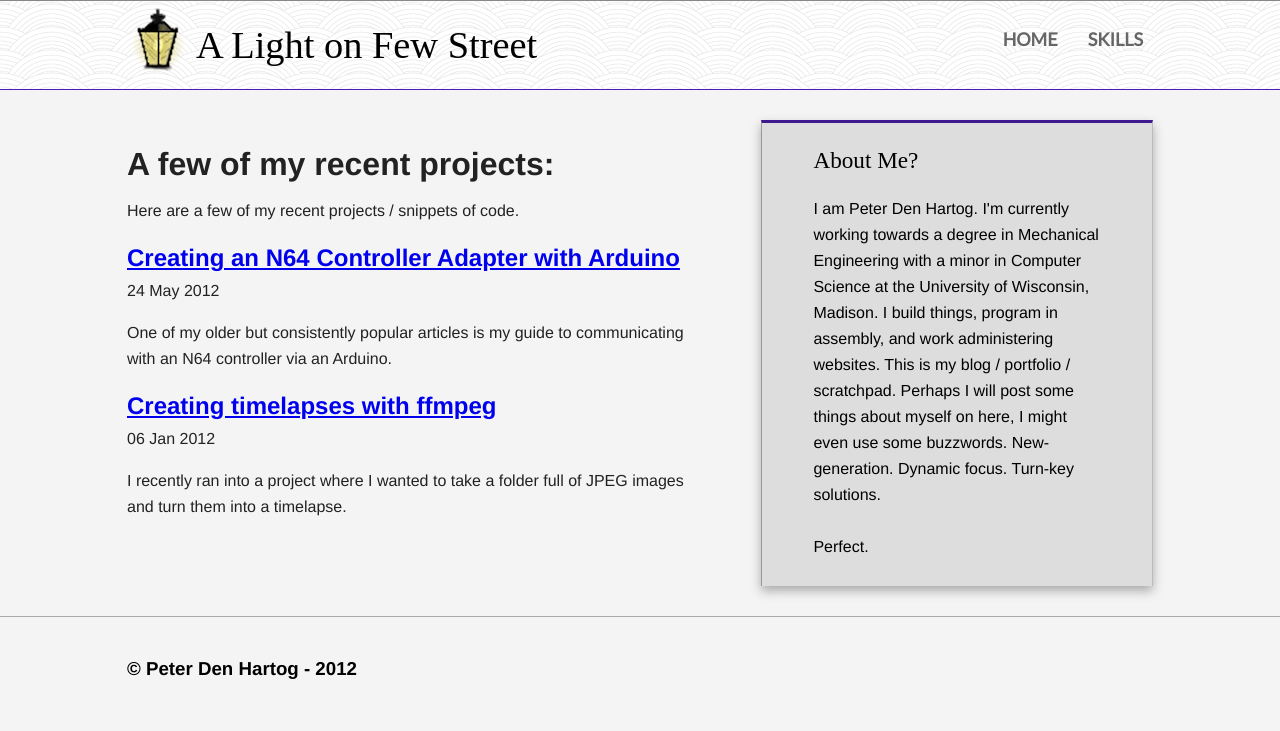
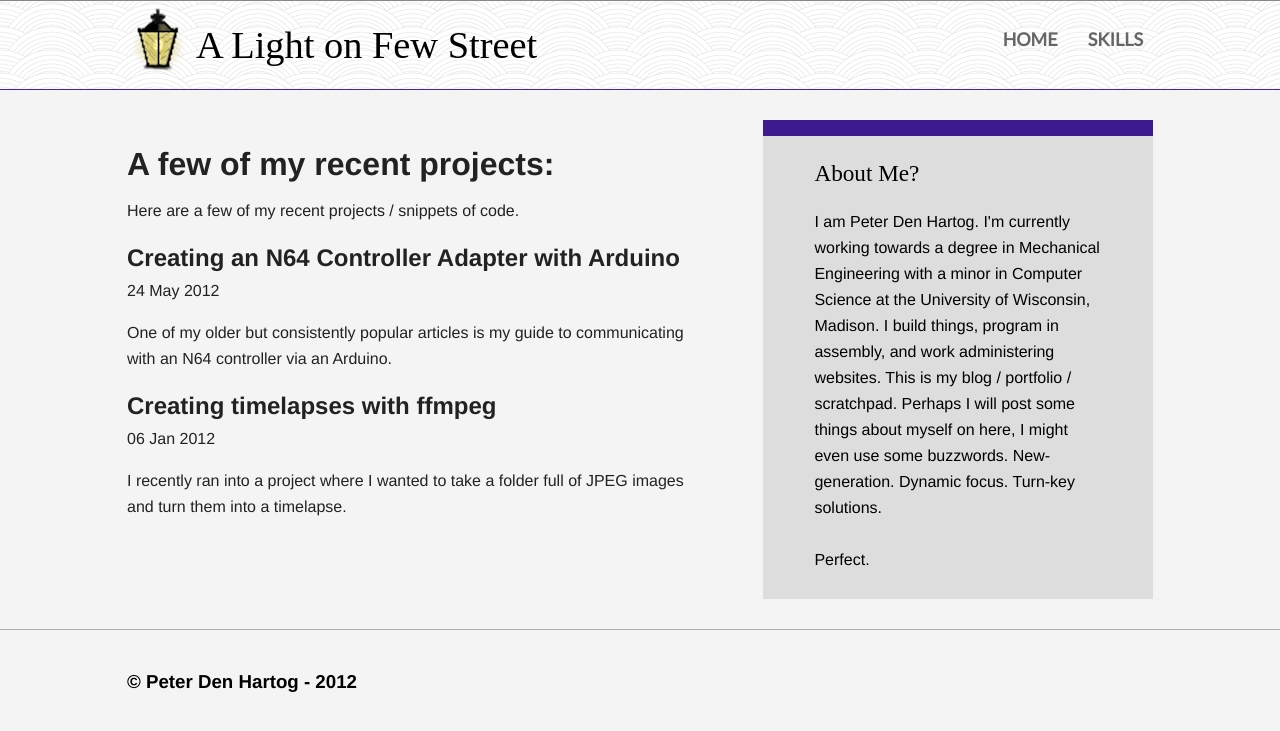
Before and after one commit to pddenhar/pddenhar.github.io, a Jekyll site: the page built from index.html, in a window 1280 px wide. Shown: the top 731 px of the page. Built offline with Jekyll 4.4.1, drawn with Linux system fonts in a browser that asks for light colours; nearby versions of some CDN libraries; some web fonts are replaced.

Commit message:
Fixed link styling

```diff
--- a/css/style.css
+++ b/css/style.css
@@ -246,9 +246,7 @@ body{ font:16px/26px "Trykker", Helvetica, Helvetica Neue, Arial; background-col
 }
 #main aside{
 	background:    #ddd;
-	border-top:    3px solid #3f1990;
-	border-left:   1px solid #999;
-	border-right:  1px solid #bbb;
+	border-top:    16px solid #3f1990;
 }
 
 
@@ -298,6 +296,17 @@ nav a:hover{
 #main article h2 {
 	line-height: 1.2em;
 	margin-bottom: 5px;
+}
+
+#main article h2 a {
+    color: inherit;
+    text-decoration: none;
+}
+
+#main article h2 a:hover
+{
+     color: inherit;
+     text-decoration:none;
 }
 
 #main aside{
@@ -391,8 +400,7 @@ nav a:hover{
     WIDE: CSS3 Effects
    ==================== */
 
-	#header-container,
-	#main aside{
+	#header-container{
 		-webkit-box-shadow:0 5px 10px #aaa;
 		   -moz-box-shadow:0 5px 10px #aaa;
 		        box-shadow:0 5px 10px #aaa;
```
Also changed, not shown: 1 other file.
